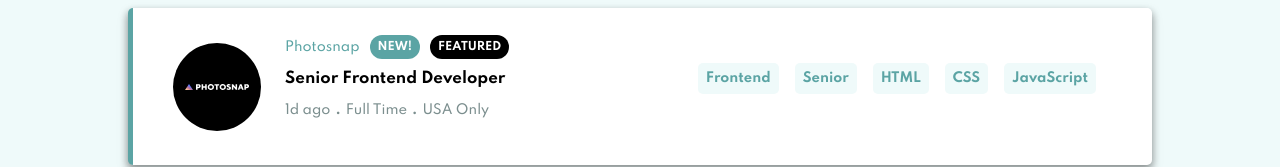
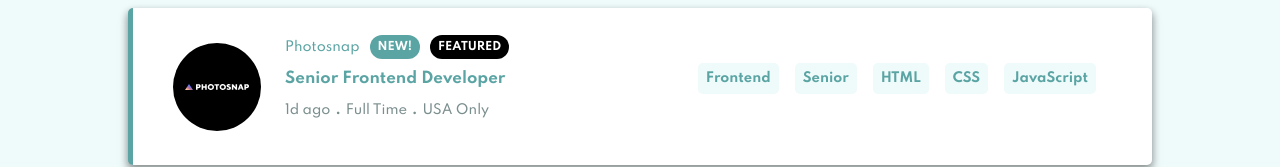
Before and after one commit to nityagulati/job-listings-app, a Vue app: page / in a window 1280 px wide. In both pictures the pointer is over the element "Senior Frontend Developer". Shown: the part 233-400 px from the top of the page. Built offline with nearby package versions, Linux system fonts and the light colour scheme.

Commit message:
add job listing hover styles

```diff
--- a/src/assets/styles/_job-listing.scss
+++ b/src/assets/styles/_job-listing.scss
@@ -78,6 +78,11 @@
 .job-card__position {
     font-weight: $font-weight-bold;
     font-size: $font-base;
+    cursor: pointer;
+
+    &:hover {
+        color: $color--primary;
+    }
 }
 
 .job-card__details {
```
